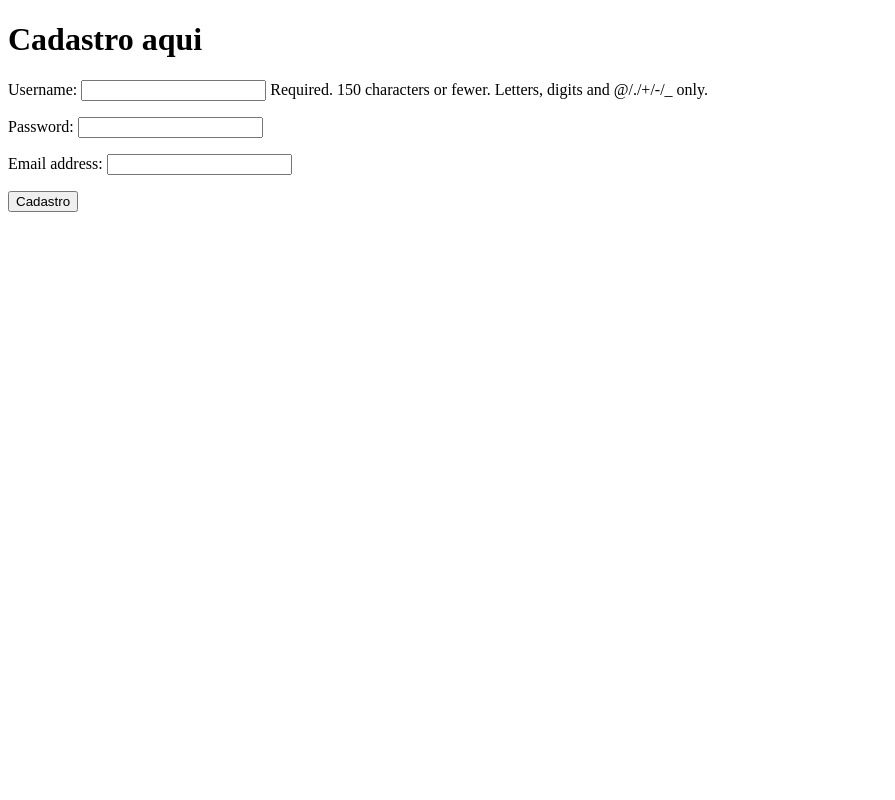
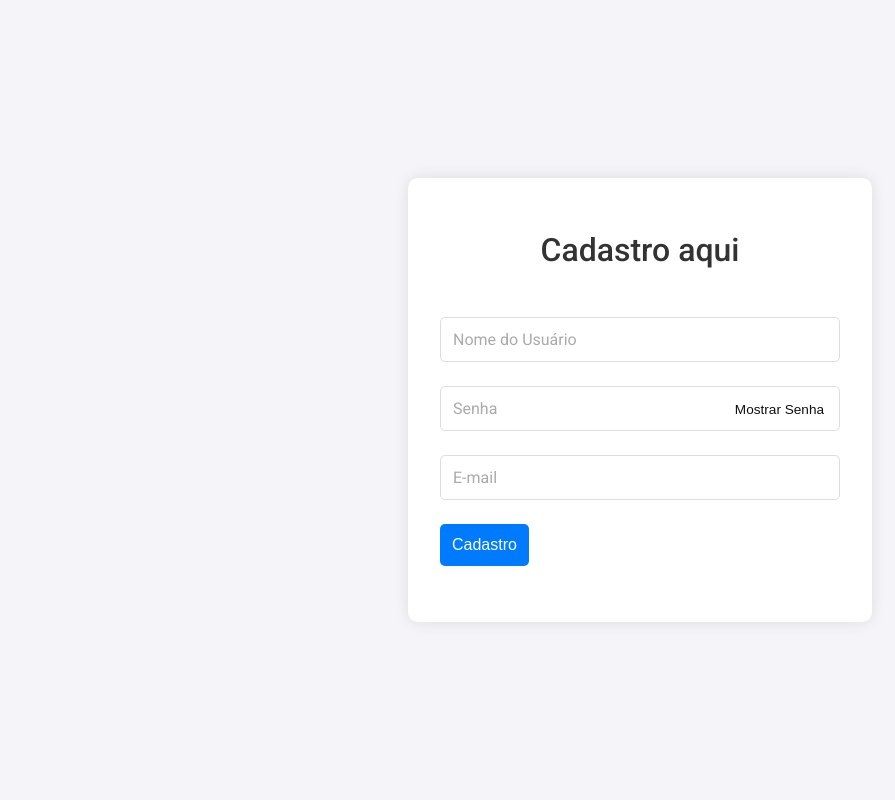
Before and after one commit to FilipeFerCosta/tcac, a Django app: page /cadastro/ in a window 1280 px wide. Shown: the whole page, without its empty margins (0-895 px from the left). Run offline with Django 5.2, Linux system fonts and the light colour scheme.

Commit message:
Front end da página de cadastro adicionado

```diff
--- a/instruções.txt
+++ b/instruções.txt
@@ -1,3 +1,5 @@
 criar o arquivo .env na raiz do sistema
 criar o ambiente virtual
 instalar os pacotes do requirements.txt com o comando: pip install -r requirements.txt
+
+python manage.py makemigrations requests
--- a/projeto/ThEvandro/cadastro/forms.py
+++ b/projeto/ThEvandro/cadastro/forms.py
@@ -5,9 +5,21 @@ from django.contrib.auth.hashers import make_password
 class CadastrarUsuario(forms.ModelForm):
     class Meta:
         model = User
-        fields = ['username', 'password', 'email']  # Adjust fields as necessary
+        fields = ['username', 'password', 'email']
         widgets = {
-            'password': forms.PasswordInput(),
+            'username': forms.TextInput(attrs={'placeholder': 'Nome do Usuário'}),
+            'password': forms.PasswordInput(attrs={'placeholder': 'Senha'}),
+            'email': forms.EmailInput(attrs={'placeholder': 'E-mail'}),
+        }
+        labels = {
+            'username': '',
+            'password': '',
+            'email': '',
+        }
+        help_texts = {
+            'username': '',
+            'password': '',
+            'email': '',
         }
 
     def save(self, commit=True):
--- /dev/null
+++ b/projeto/ThEvandro/static/CSS/cadastro/x.css
@@ -0,0 +1,97 @@
+
+body {
+    font-family: 'Roboto', sans-serif;
+    background-color: #f4f4f9;
+    display: flex;
+    justify-content: center;
+    align-items: center;
+    height: 100vh;
+    margin: 0;
+}
+
+.container {
+    background-color: #fff;
+    padding: 2em;
+    border-radius: 10px;
+    box-shadow: 0 0 15px rgba(0, 0, 0, 0.1);
+    max-width: 400px;
+    width: 100%;
+}
+
+h1 {
+    text-align: center;
+    margin-bottom: 1.5em;
+    color: #333;
+    font-weight: 500;
+}
+
+form {
+    display: flex;
+    flex-direction: column;
+}
+
+.form-group {
+    margin-bottom: 1.5em;
+}
+
+input[type="text"],
+input[type="password"],
+input[type="email"] {
+    padding: 0.75em;
+    border: 1px solid #ddd;
+    border-radius: 5px;
+    font-size: 1em;
+    width: 100%;
+    box-sizing: border-box;
+    font-family: 'Roboto', sans-serif;
+}
+
+input::placeholder {
+    color: #aaa;
+}
+
+label {
+    margin-bottom: 0.5em;
+    color: #333;
+    font-weight: 500;
+    display: flex;
+    align-items: center;
+}
+
+.submit-btn {
+    background-color: #007bff;
+    color: #fff;
+    border: none;
+    padding: 0.75em;
+    cursor: pointer;
+    transition: background-color 0.3s ease, transform 0.3s ease;
+    border-radius: 5px;
+    font-size: 1em;
+    font-weight: 500;
+}
+
+.submit-btn:hover {
+    background-color: #0056b3;
+    transform: translateY(-2px);
+}
+
+.submit-btn:active {
+    background-color: #003d7a;
+    transform: translateY(0);
+}
+
+.password-input {
+    position: relative;
+}
+
+.show-password-btn {
+    position: absolute;
+    top: 50%;
+    right: 10px;
+    transform: translateY(-50%);
+    background: none;
+    border: none;
+    color: #0d0f11;
+    cursor: pointer;
+    font-size: 0.85em;
+}
--- /dev/null
+++ b/projeto/ThEvandro/static/js/cadastro/x.js
@@ -0,0 +1,28 @@
+function togglePasswordVisibility() {
+    const passwordField = document.querySelector('input[name="password"]');
+    const passwordToggleBtn = document.querySelector('.show-password-btn');
+
+    if (passwordField.type === 'password') {
+        passwordField.type = 'text';
+        passwordToggleBtn.textContent = 'Ocultar Senha';
+    } else {
+        passwordField.type = 'password';
+        passwordToggleBtn.textContent = 'Mostrar Senha';
+    }
+}
+
+document.addEventListener("DOMContentLoaded", function() {
+    const form = document.getElementById('registerForm');
+
+    form.addEventListener('submit', function(event) {
+        const passwordField = document.querySelector('input[name="password"]');
+        const password = passwordField.value;
+
+        if (password.length < 6) {
+            alert("A senha deve ter pelo menos 6 caracteres.");
+            event.preventDefault();
+        } else {
+            alert("Cadastro realizado com sucesso!");
+        }
+    });
+});
--- a/projeto/ThEvandro/templates/apps/cadastro/index.html
+++ b/projeto/ThEvandro/templates/apps/cadastro/index.html
@@ -1,14 +1,36 @@
 <!DOCTYPE html>
 <html>
-    <head>
-        <title>Cadastro</title>
-    </head>
-    <body>
+<head>
+    <title>Cadastro</title>
+    {% load static %}
+    <link rel="stylesheet" type="text/css" href="{% static 'CSS/cadastro/x.css' %}">
+    <link href="https://fonts.googleapis.com/css2?family=Roboto:wght@400;500;700&display=swap" rel="stylesheet">
+    <link rel="stylesheet" href="https://cdnjs.cloudflare.com/ajax/libs/font-awesome/5.15.4/css/all.min.css">
+</head>
+<body>
+    <div class="container">
         <h1>Cadastro aqui</h1>
-        <form method="POST" autocomplete="off">
+        <form method="POST" autocomplete="off" id="registerForm">
             {% csrf_token %}
-            {{ registerform.as_p }}
-            <input type="submit" value="Cadastro"/>
+            <div class="form-group">
+                {{ registerform.username }}
+            </div>
+            <div class="form-group">
+                <div class="password-input">
+                    {{ registerform.password }}
+                    <button type="button" class="show-password-btn" onclick="togglePasswordVisibility()">
+                        Mostrar Senha
+                    </button>
+                </div>
+            </div>
+            <div class="form-group">
+                {{ registerform.email }}
+            </div>
+            <div class="form-group">
+                <input type="submit" value="Cadastro" class="submit-btn"/>
+            </div>
         </form>
-    </body>
+    </div>
+    <script src="{% static 'js/cadastro/x.js' %}"></script>
+</body>
 </html>
```
Also changed, not shown: projeto/ThEvandro/requests/migartions/__init__.py (deleted).
